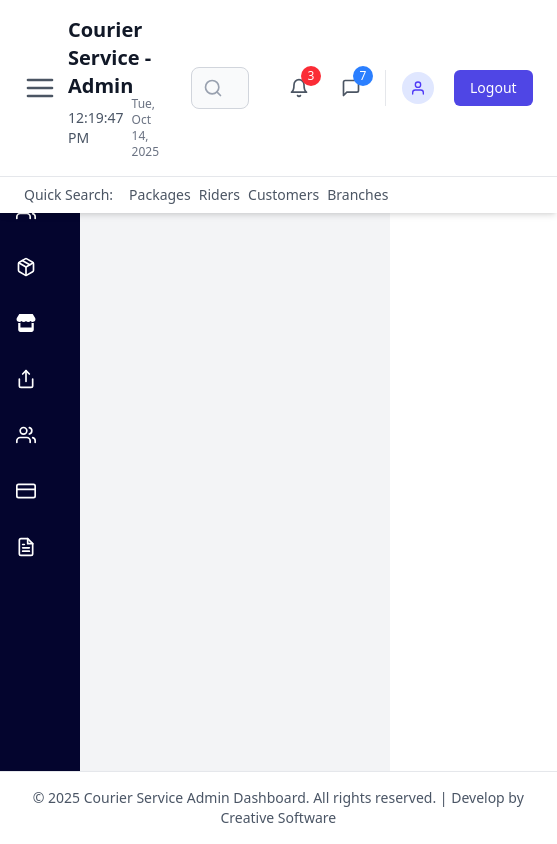
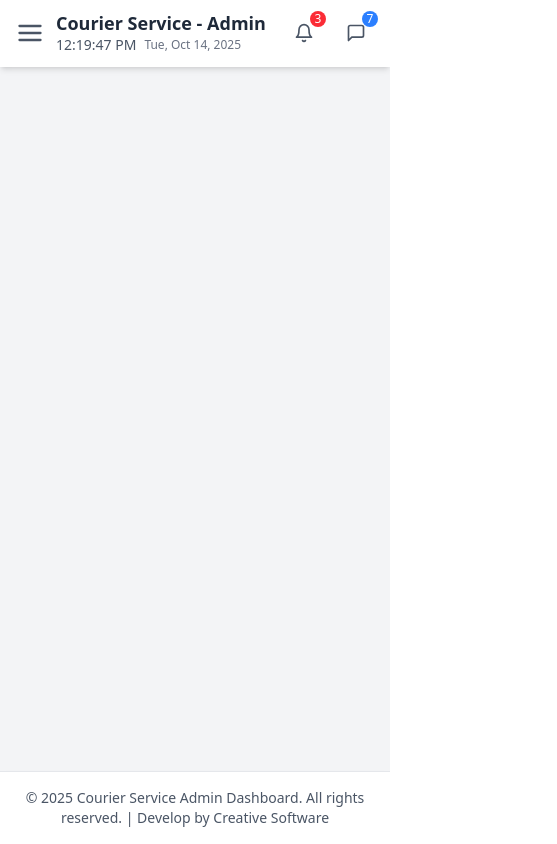
Before and after one commit to Complate-Project/CourierLab_React_FullPoject, a React (Vite) app: page /admin in a window 390 px wide. Shown: the whole page, 557 px wide, since content can reach past the window. Built offline with nearby package versions, Linux system fonts and the light colour scheme; sample sign-in values are in the browser's storage.

Commit message:
admin dashboard responsive done

```diff
--- a/src/Components/Admin/Navbar/Navbar.jsx
+++ b/src/Components/Admin/Navbar/Navbar.jsx
@@ -23,74 +23,72 @@ const Navbar = ({ toggleSidebar }) => {
   };
 
   return (
-    <nav className="w-full bg-bg shadow-md top-0 z-50 sticky">
-      <div className="flex justify-between items-center px-6 py-4">
-        {/* Left Section - Title, Date & Time */}
-        <div className="flex items-center space-x-3">
+    <nav className="w-full bg-white shadow-md top-0 z-50 sticky">
+      {/* ================== Top Section ================== */}
+      <div className="flex justify-between items-center px-4 md:px-8 py-3">
+        {/* ===== Left Section (Menu + Title + Date) ===== */}
+        <div className="flex items-center gap-3">
+          {/* Sidebar toggle for mobile */}
           <button
             onClick={toggleSidebar}
-            className="text-text-muted  hover:text-text-main focus:outline-none"
+            className="text-gray-600 hover:text-indigo-600 focus:outline-none lg:hidden"
           >
-            <FiMenu className="h-8 w-8" />
+            <FiMenu className="h-7 w-7" />
           </button>
 
           <div>
-            <h1 className="text-xl font-bold text-text-main -mb-1">
+            <h1 className="text-lg md:text-xl font-bold text-gray-800 leading-tight">
               Courier Service - Admin
             </h1>
-            <DateTime></DateTime>
+            <DateTime />
           </div>
         </div>
 
-        {/* Search Bar */}
-        <div className="flex-1 max-w-2xl mx-8">
-          <form onSubmit={handleSearch} className="relative">
-            <div className="relative">
-              <FiSearch className="absolute left-3 top-1/2 transform -translate-y-1/2 text-gray-400 w-5 h-5" />
+        {/* ===== Middle Section (Search Bar) ===== */}
+        <div className="hidden md:flex flex-1 justify-center px-6">
+          <form onSubmit={handleSearch} className="w-full max-w-lg relative">
+            <FiSearch className="absolute left-3 top-1/2 -translate-y-1/2 text-gray-400 w-5 h-5" />
             <input
               type="text"
               placeholder="Search packages, riders, customers..."
               value={searchQuery}
               onChange={e => setSearchQuery(e.target.value)}
-                className="w-full pl-10 pr-4 py-2 border border-gray-300 rounded-lg focus:outline-none focus:ring-2 focus:ring-indigo-500 focus:border-transparent bg-gray-50 hover:bg-white transition-colors"
+              className="w-full pl-10 pr-4 py-2 border border-gray-300 rounded-lg focus:ring-2 focus:ring-indigo-500 focus:border-transparent bg-gray-50 hover:bg-white transition"
             />
-            </div>
           </form>
         </div>
 
-        {/* Right Section - Notifications, Messages, Profile */}
-        <div className="flex items-center space-x-4">
+        {/* ===== Right Section (Icons + Profile) ===== */}
+        <div className="flex items-center gap-4">
           {/* Notification Bell */}
-          <button className="relative p-2 text-text-muted  hover:text-text-main hover:bg-gray-100 rounded-full transition-colors">
+          <button className="relative p-2 text-gray-600 hover:text-indigo-600 hover:bg-gray-100 rounded-full transition">
             <FiBell className="h-5 w-5" />
-            <span className="absolute -top-1 -right-1 bg-red-500 text-white text-xs rounded-full h-5 w-5 flex items-center justify-center">
+            <span className="absolute -top-1 -right-1 bg-red-500 text-white text-xs rounded-full h-4 w-4 flex items-center justify-center">
               3
             </span>
           </button>
 
           {/* Messages */}
-          <button className="relative p-2 text-text-muted  hover:text-text-main hover:bg-gray-100 rounded-full transition-colors">
+          <button className="relative p-2 text-gray-600 hover:text-indigo-600 hover:bg-gray-100 rounded-full transition">
             <FiMessageSquare className="h-5 w-5" />
-            <span className="absolute -top-1 -right-1 bg-blue-500 text-white text-xs rounded-full h-5 w-5 flex items-center justify-center">
+            <span className="absolute -top-1 -right-1 bg-blue-500 text-white text-xs rounded-full h-4 w-4 flex items-center justify-center">
               7
             </span>
           </button>
 
           {/* User Profile */}
-          <div className="flex items-center space-x-3 border-l border-gray-200 pl-4">
-            <div className="flex items-center space-x-2">
+          <div className="hidden sm:flex items-center gap-3 border-l border-gray-200 pl-4">
             <div className="w-8 h-8 bg-indigo-100 rounded-full flex items-center justify-center">
               <FiUser className="h-4 w-4 text-indigo-600" />
             </div>
-              <div className="hidden sm:block text-right">
+            <div className="hidden md:block text-right">
               <p className="text-sm font-medium text-gray-800">Admin User</p>
               <p className="text-xs text-gray-500">Administrator</p>
-              </div>
             </div>
 
             <button
               onClick={handleLogout}
-              className="bg-btn-primary text-white px-4 py-2 rounded-md text-sm font-medium hover:bg-btn-primary-hover transition-colors"
+              className="hidden md:block bg-indigo-600 text-white px-3 py-1.5 rounded-md text-sm font-medium hover:bg-indigo-700 transition"
             >
               Logout
             </button>
@@ -98,35 +96,25 @@ const Navbar = ({ toggleSidebar }) => {
         </div>
       </div>
 
-      {/* Quick Search Filters */}
-      <div className="bg-bg border-t border-gray-200 px-6 py-2">
+      {/* ================== Quick Search Filters ================== */}
+      <div className="hidden md:block bg-gray-50 border-t border-gray-200 px-6 py-2">
         <div className="flex items-center space-x-4 text-sm">
-          <span className="text-text-muted  font-medium">Quick Search:</span>
-          <div className="flex space-x-2">
+          <span className="text-gray-600 font-medium">Quick Search:</span>
+          <div className="flex space-x-3">
+            {[
+              { label: 'Packages', query: '#PK-' },
+              { label: 'Riders', query: 'rider:' },
+              { label: 'Customers', query: 'customer:' },
+              { label: 'Branches', query: 'branch:' },
+            ].map(item => (
               <button
-              onClick={() => setSearchQuery('#PK-')}
-              className="text-text-muted hover:text-indigo-600 transition-colors"
+                key={item.label}
+                onClick={() => setSearchQuery(item.query)}
+                className="text-gray-600 hover:text-indigo-600 transition"
               >
-              Packages
+                {item.label}
               </button>
-            <button
-              onClick={() => setSearchQuery('rider:')}
-              className="text-text-muted hover:text-indigo-600 transition-colors"
-            >
-              Riders
-            </button>
-            <button
-              onClick={() => setSearchQuery('customer:')}
-              className="text-text-muted hover:text-indigo-600 transition-colors"
-            >
-              Customers
-            </button>
-            <button
-              onClick={() => setSearchQuery('branch:')}
-              className="text-text-muted hover:text-indigo-600 transition-colors"
-            >
-              Branches
-            </button>
+            ))}
           </div>
         </div>
       </div>
--- a/src/Components/Admin/Sidebar/AdminSidebar.jsx
+++ b/src/Components/Admin/Sidebar/AdminSidebar.jsx
@@ -546,7 +546,7 @@ const AdminSidebar = ({ isOpen, toggleSidebar, logout }) => {
       {/* Overlay for small screens */}
       {isOpen && (
         <div
-          className="fixed inset-0 z-40 bg-black bg-opacity-50 lg:hidden"
+          className="fixed inset-0 z-40 backdrop-blur-xs bg-opacity-50 lg:hidden"
           onClick={toggleSidebar}
         />
       )}
@@ -554,7 +554,7 @@ const AdminSidebar = ({ isOpen, toggleSidebar, logout }) => {
       {/* Sidebar */}
       <div
         className={`bg-admin-sidebar text-text-secondary h-screen fixed z-50 transition-all duration-300 ease-in-out flex flex-col
-          ${isOpen ? 'w-64' : 'w-20'}`}
+         ${isOpen ? 'w-64' : 'w-20'} ${isOpen ? 'block ' : 'hidden lg:flex '}`}
       >
         {/* Header */}
         <div className="p-4 border-b border-gray-700 flex justify-between items-center">
--- a/src/Components/Branch/Sidebar/BranchSidebar.jsx
+++ b/src/Components/Branch/Sidebar/BranchSidebar.jsx
@@ -215,14 +215,16 @@ const BranchSidebar = ({ isOpen, toggleSidebar, logout }) => {
     <>
       {isOpen && (
         <div
-          className="fixed inset-0 z-40 bg-black bg-opacity-50 lg:hidden"
+          className="fixed inset-0 z-40 backdrop-blur-xs bg-opacity-50 lg:hidden"
           onClick={toggleSidebar}
         />
       )}
 
       <div
         className={`bg-branch-sidebar text-text-secondary h-screen fixed z-50 transition-all duration-300 ease-in-out flex flex-col
-          ${isOpen ? 'w-64' : 'w-20'}`}
+           ${isOpen ? 'w-64' : 'w-20'} ${
+          isOpen ? 'block ' : 'hidden lg:flex '
+        }`}
       >
         {/* Header */}
         <div className="p-4 border-b border-[#4361ee] flex justify-between items-center">
--- a/src/Components/Rider/Sidebar/RiderSidebar.jsx
+++ b/src/Components/Rider/Sidebar/RiderSidebar.jsx
@@ -102,7 +102,7 @@ const RiderSidebar = ({ isOpen, toggleSidebar, logout }) => {
       {/* Mobile overlay */}
       {isOpen && (
         <div
-          className="fixed inset-0 z-40 bg-black bg-opacity-50 lg:hidden"
+          className="fixed inset-0 z-40 backdrop-blur-xs bg-opacity-50 lg:hidden"
           onClick={toggleSidebar}
         />
       )}
@@ -110,7 +110,9 @@ const RiderSidebar = ({ isOpen, toggleSidebar, logout }) => {
       {/* Sidebar */}
       <div
         className={`bg-rider-sidebar text-text-secondary h-screen fixed z-50 transition-all duration-300 ease-in-out flex flex-col
-          ${isOpen ? 'w-64' : 'w-20'}`}
+           ${isOpen ? 'w-64' : 'w-20'} ${
+          isOpen ? 'block ' : 'hidden lg:flex '
+        }`}
       >
         {/* Header */}
         <div className="p-4 border-b border-slate-700 flex justify-between items-center">
--- a/src/Shared/Footer/Footer.jsx
+++ b/src/Shared/Footer/Footer.jsx
@@ -2,7 +2,7 @@ import React from 'react';
 
 const Footer = () => {
   return (
-    <footer className="bg-white shadow-md border-t border-gray-200 bottom-0 z-50 sticky">
+    <footer className="bg-white shadow-md border-t border-gray-200 bottom-0 z-40 sticky">
       <div className="max-w-7xl mx-auto px-6 py-4 ">
         {/* Left side */}
         <p className="text-sm text-gray-600 text-center ">
```
Also changed, not shown: src/Components/Branch/Navbar/Navbar.jsx (+29 -27 lines), src/Components/Rider/Navbar/Navbar.jsx (+48 -28 lines), src/Pages/Rider/Dashboard/RiderDashboard.jsx (+5 -5 lines). Lines whose indentation alone changed are shown as unchanged.
